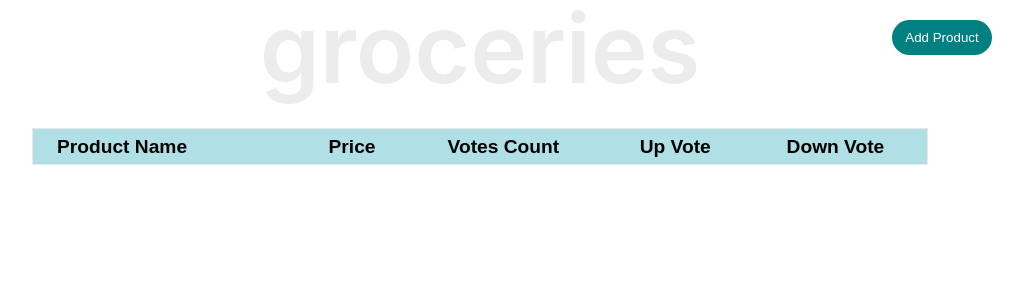
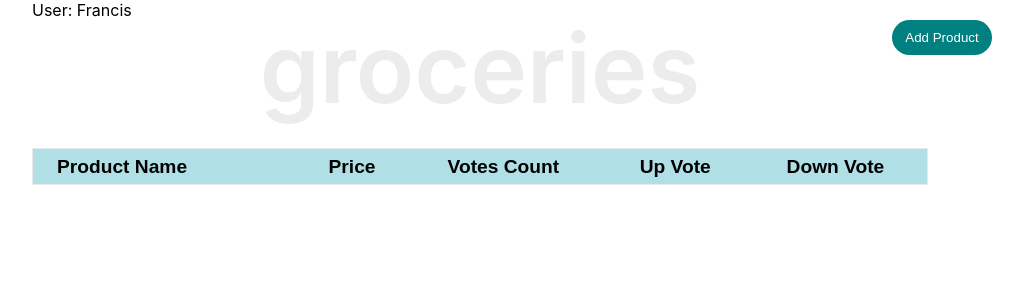
Before and after one commit to fkahindi/grocery-app, a React (Create React App) app: page / in a window 1280 px wide. Shown: the top 300 px of the page, without its empty margins (160-1183 px from the left). Built offline with nearby package versions, Linux system fonts and the light colour scheme.

Commit message:
createContext for user information

```diff
--- a/src/components/AddProduct.js
+++ b/src/components/AddProduct.js
@@ -1,6 +1,6 @@
 import React, {useState,useEffect,useRef} from "react";
 
-const AddProduct =props=>{
+const AddProduct =({addProductProps})=>{
 
   const [inputText, setInputText] =useState({
     title:"",
@@ -13,7 +13,7 @@ const AddProduct =props=>{
   const handleSubmit =(e)=>{
     e.preventDefault()
     if(inputText.title.trim()){
-      props.addProductProps(inputText.title)
+      addProductProps(inputText.title)
       setInputText({title:""})
     }else{
       alert("Fill product field.")
--- a/src/components/App.js
+++ b/src/components/App.js
@@ -1,4 +1,4 @@
-import React,{useState, useEffect} from "react";
+import React,{useState, useEffect, createContext} from "react";
 import { Route, Routes } from "react-router-dom";
 import {v4 as uuidv4} from 'uuid'
 
@@ -10,7 +10,11 @@ import Dashboard from "./admin/Dashboard";
 import Preferences from "./admin/Preferences";
 import Singnup from "./authentication/Signup";
 
+export const UserContext = createContext("")
+
 const App =()=>{
+
+  const user = "Francis"
   const [products, setProducts] =useState(getInitialProducts())
   const [showInputForm, setShowInputForm] =useState(false)
 
@@ -69,10 +73,12 @@ const App =()=>{
       <Routes>
         <Route path="/" exact element={
           <div className="container">
-          <Header
-            addInputForm={handleShowInputForm}
-            showForm ={showInputForm}
-          />
+            <UserContext.Provider value={user}>
+              <Header
+                addInputForm={handleShowInputForm}
+                showForm ={showInputForm}
+              />
+            </UserContext.Provider>
           {showInputForm && <AddProduct addProductProps={addNewProduct}/>}
           <ProductList
             className="product-list"
--- a/src/components/Header.js
+++ b/src/components/Header.js
@@ -1,10 +1,12 @@
 import React from "react";
 import AddButton from "./AddButton";
+import UserInfo from "./UserInfo";
 
 const Header =({showForm, addInputForm})=>{
 
   return(
     <>
+      <UserInfo />
       <h1
         style={{
           fontSize: "6rem",
--- /dev/null
+++ b/src/components/UserInfo.js
@@ -0,0 +1,16 @@
+import React,{useContext} from 'react'
+import { UserContext } from './App'
+
+
+function UserInfo(){
+  /* return(
+    <UserContext.Consumer>
+      {user =><span>User: {user}</span> }
+    </UserContext.Consumer>
+  ) */
+
+  const user = useContext(UserContext)
+  return <span>User: {user}</span>
+
+}
+export default UserInfo
```
